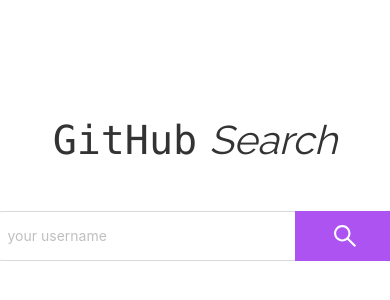
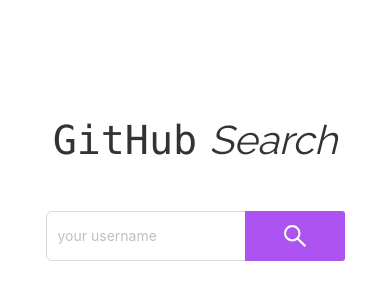
Before and after one commit to FabiSantos/GitHub-Users, a React (Vite) app: page / in a window 390 px wide. Shown: the part 234-534 px from the top of the page. Built offline with nearby package versions, Linux system fonts and the light colour scheme.

Commit message:
style: fix en responsive for search component

```diff
--- a/src/components/SearchBar/index.scss
+++ b/src/components/SearchBar/index.scss
@@ -4,6 +4,10 @@
 
     @media (max-width: 900px) {
         width: 300px !important;
+    }
+
+    @media (max-width: 400px) {
+        width: 200px !important;
     }
 }
 
```
